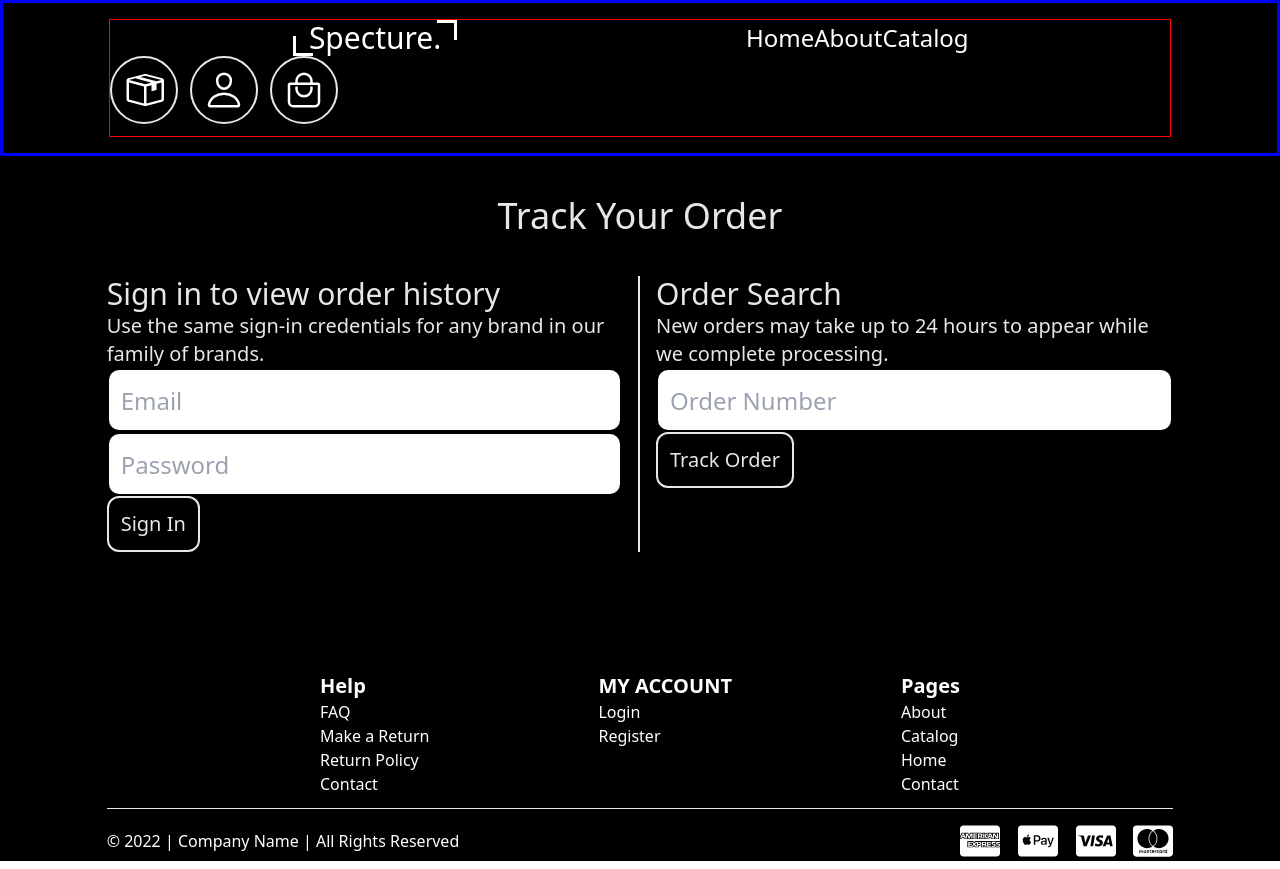
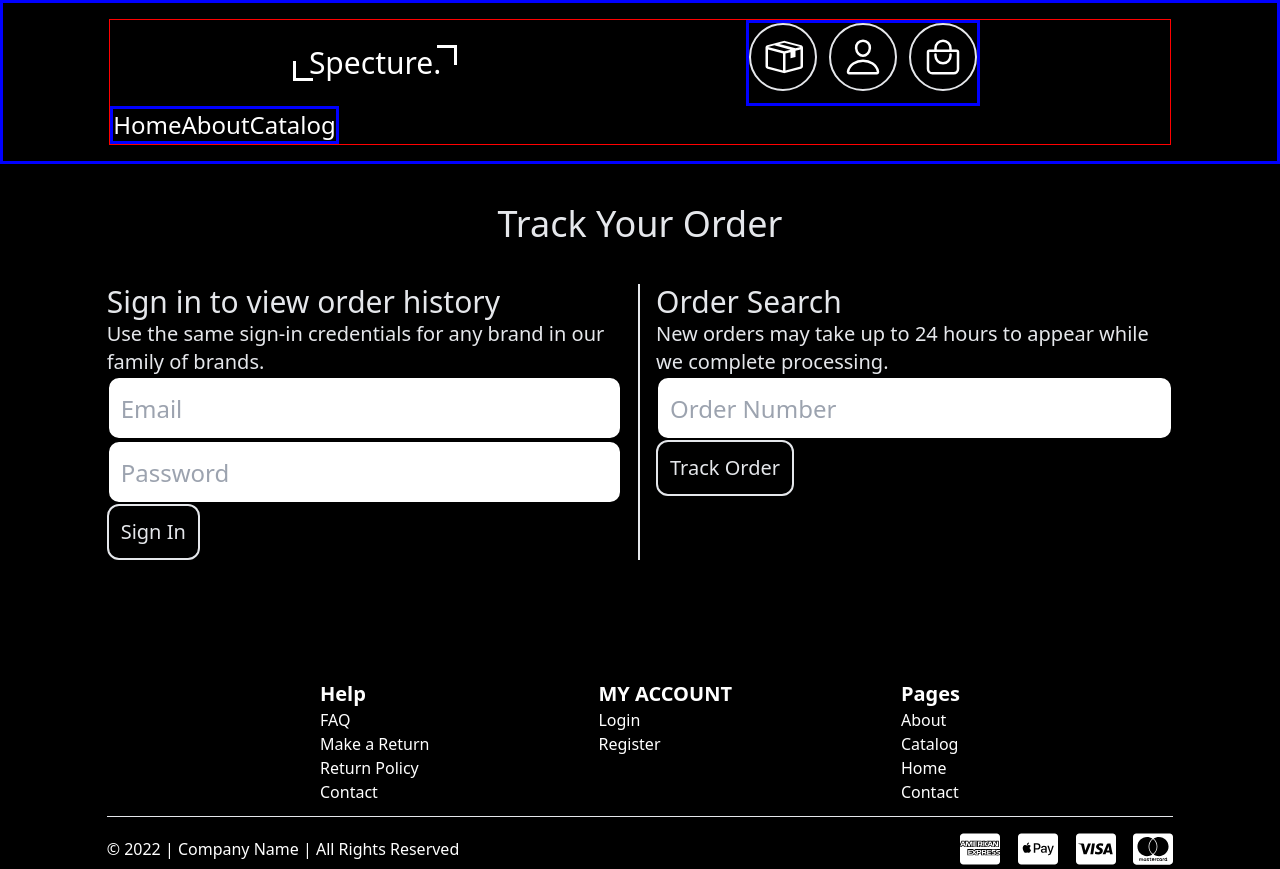
Before and after one commit to holtonpk/Ecom_Client, a Next.js app: page /Order in a window 1280 px wide. Built offline with nearby package versions, Linux system fonts and the light colour scheme.

Commit message:
sec commit

```diff
--- a/Components/Header.js
+++ b/Components/Header.js
@@ -79,7 +79,7 @@ const Header = () => {
       </div>
       <div className="sticky z-30 w-full py-4 overflow-hidden bg-black border-red-500 -top-1 xl:border-2 b-b">
         <div className="items-center justify-between w-full mx-auto headerGrid md:flex md:flex-row md:w-5/6 h-fit b-r">
-          <Link href="/#">
+          <Link href="/#" className="order-1">
             <a>
               <h1 className="relative px-4 mx-auto text-3xl text-white w-fit cornerBox">
                 Specture.
@@ -88,7 +88,7 @@ const Header = () => {
           </Link>
 
           <Navbar />
-          <div className="w-full md:w-fit">
+          <div className="order-3 w-full md:w-fit b-b">
             <div className="flex flex-row justify-between float-right pb-3 w-fit h-fit">
               {/* <BsSearch className="w-6 h-6 mr-8 fill-white " /> */}
 
--- a/Components/Navbar.js
+++ b/Components/Navbar.js
@@ -2,7 +2,7 @@ import React from "react";
 import Link from "next/link";
 const Navbar = () => {
   return (
-    <div id="navbar" className="w-fit h-fit">
+    <div id="navbar" className="order-2 w-fit h-fit b-b">
       <div className="flex-row items-center justify-between xl:flex w-fit">
         <Link href="/#">
           <a className="mr-4 text-2xl font-thin text-white">Home</a>
```
